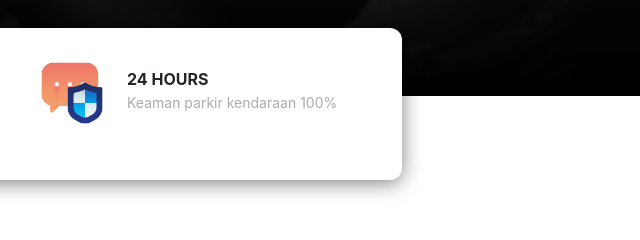
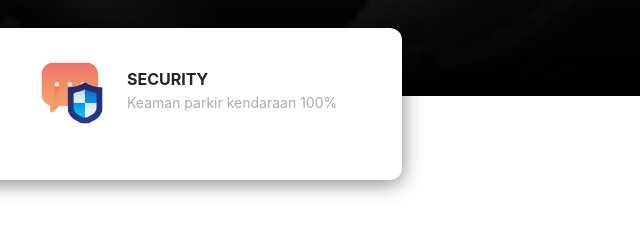
Before and after one commit to AchmadAsrianto/warnet-asri, a plain HTML site: page index.html in a window 1280 px wide. Shown: the part 543-783 px from the top of the page, 618-1258 px from the left. Drawn offline with nearby package versions, Linux system fonts and the light colour scheme; a web font is replaced by a local one.

Commit message:
first commit

```diff
--- a/index.html
+++ b/index.html
@@ -67,7 +67,7 @@
           </div>
           <div class="col-lg">
             <img src="img/security.png" alt="security" class="float-left">
-            <h4>24 Hours</h4>
+            <h4>Security</h4>
             <p>Keaman parkir kendaraan 100%</p>
           </div>
         </div>
```
